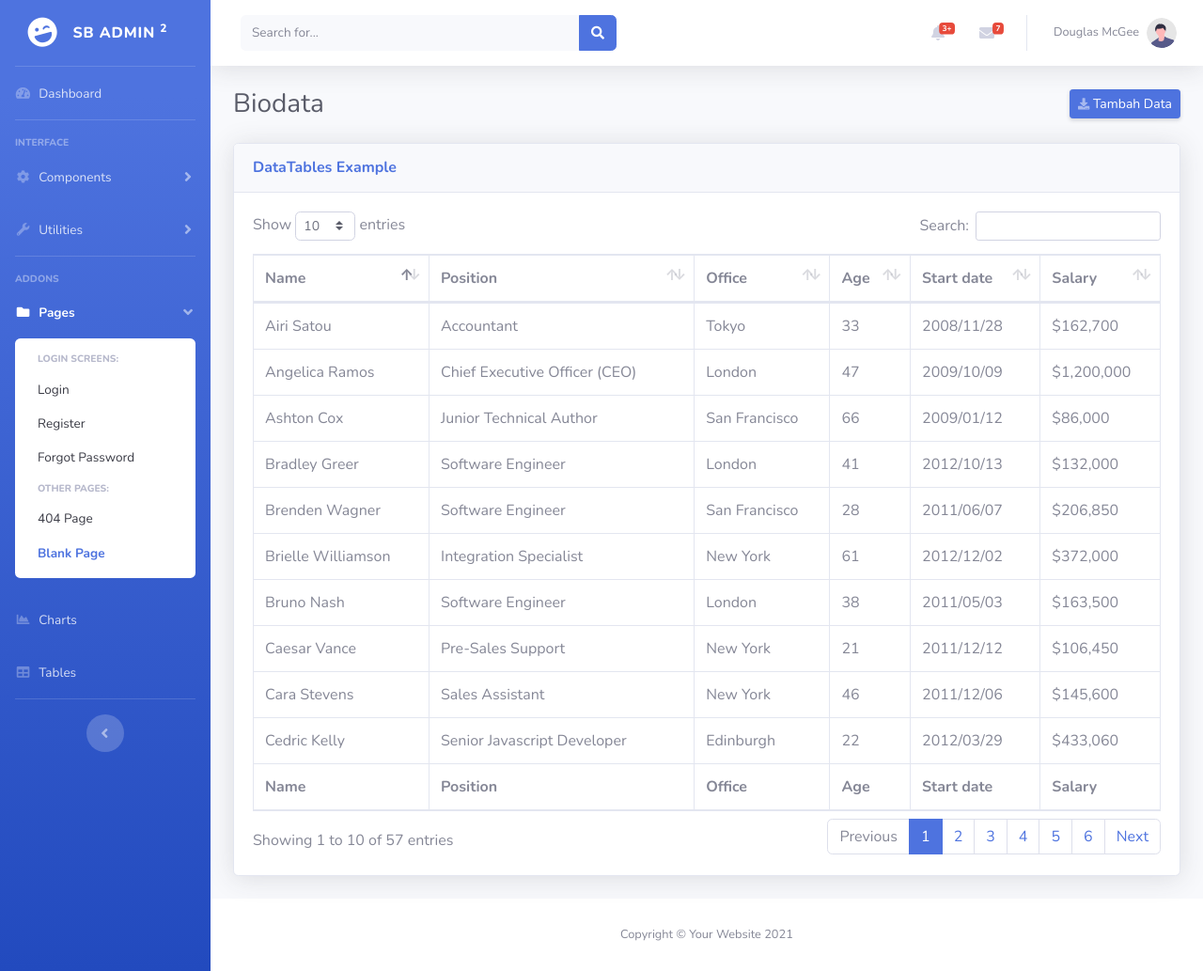
After one commit to farul666/backend-absensi, a Django app: page /biodata/ in a window 1280 px wide. The commit adds this page. Shown: the whole page at 94% size. Run offline with Django 4.2, Linux system fonts and the light colour scheme; some libraries are stand-ins or nearby versions.

Commit message:
Menambah file biodata

```diff
--- a/absensi/absensi/urls.py
+++ b/absensi/absensi/urls.py
@@ -22,5 +22,9 @@ from .import views
 urlpatterns = [
     path('admin/', admin.site.urls),
     path('', views.index),
+    path('biodata/', views.data),
+
+
+    # Route untuk Biodata
 
 ]
--- a/absensi/absensi/views.py
+++ b/absensi/absensi/views.py
@@ -3,3 +3,6 @@ from django.conf.urls.static import static
 
 def index(request):
     return render(request,'index.html')
+
+def data(request):
+    return render(request,'biodata.html')
--- a/absensi/templates/base.html
+++ b/absensi/templates/base.html
@@ -20,6 +20,10 @@
 
     <!-- Custom styles for this template-->
     <link href="{% static 'css/sb-admin-2.min.css' %}" rel="stylesheet">
+
+    <!-- Custom styles for this page -->
+    <link href="{% static 'vendor/datatables/dataTables.bootstrap4.min.css' %}" rel="stylesheet">
+
 
 </head>
 
@@ -401,6 +405,13 @@
         <!-- Custom scripts for all pages-->
         <script src="{% static 'js/sb-admin-2.min.js' %}"></script>
 
+        <!-- Page level plugins -->
+        <script src="{% static 'vendor/datatables/jquery.dataTables.min.js' %}"></script>
+        <script src="{% static 'vendor/datatables/dataTables.bootstrap4.min.js' %}"></script>
+
+        <!-- Page level custom scripts -->
+        <script src="{% static 'js/demo/datatables-demo.js' %}"></script>
+
     </body>
 
 </html>
--- /dev/null
+++ b/absensi/templates/biodata.html
@@ -0,0 +1,498 @@
+{% extends 'base.html'%}
+{% load static %}
+{% block content%}
+    <div class="d-sm-flex align-items-center justify-content-between mb-4">
+        <h1 class="h3 mb-0 text-gray-800">Biodata</h1>
+        <a href="#" class="d-none d-sm-inline-block btn btn-sm btn-primary shadow-sm"><i
+                class="fas fa-download fa-sm text-white-50"></i> Tambah Data </a>
+    </div>
+    <div class="card shadow mb-4">
+        <div class="card-header py-3">
+            <h6 class="m-0 font-weight-bold text-primary">DataTables Example</h6>
+        </div>
+        <div class="card-body">
+            <div class="table-responsive">
+                <table class="table table-bordered" id="dataTable" width="100%" cellspacing="0">
+                    <thead>
+                        <tr>
+                            <th>Name</th>
+                            <th>Position</th>
+                            <th>Office</th>
+                            <th>Age</th>
+                            <th>Start date</th>
+                            <th>Salary</th>
+                        </tr>
+                    </thead>
+                    <tfoot>
+                        <tr>
+                            <th>Name</th>
+                            <th>Position</th>
+                            <th>Office</th>
+                            <th>Age</th>
+                            <th>Start date</th>
+                            <th>Salary</th>
+                        </tr>
+                    </tfoot>
+                    <tbody>
+                        <tr>
+                            <td>Tiger Nixon</td>
+                            <td>System Architect</td>
+                            <td>Edinburgh</td>
+                            <td>61</td>
+                            <td>2011/04/25</td>
+                            <td>$320,800</td>
+                        </tr>
+                        <tr>
+                            <td>Garrett Winters</td>
+                            <td>Accountant</td>
+                            <td>Tokyo</td>
+                            <td>63</td>
+                            <td>2011/07/25</td>
+                            <td>$170,750</td>
+                        </tr>
+                        <tr>
+                            <td>Ashton Cox</td>
+                            <td>Junior Technical Author</td>
+                            <td>San Francisco</td>
+                            <td>66</td>
+                            <td>2009/01/12</td>
+                            <td>$86,000</td>
+                        </tr>
+                        <tr>
+                            <td>Cedric Kelly</td>
+                            <td>Senior Javascript Developer</td>
+                            <td>Edinburgh</td>
+                            <td>22</td>
+                            <td>2012/03/29</td>
+                            <td>$433,060</td>
+                        </tr>
+                        <tr>
+                            <td>Airi Satou</td>
+                            <td>Accountant</td>
+                            <td>Tokyo</td>
+                            <td>33</td>
+                            <td>2008/11/28</td>
+                            <td>$162,700</td>
+                        </tr>
+                        <tr>
+                            <td>Brielle Williamson</td>
+                            <td>Integration Specialist</td>
+                            <td>New York</td>
+                            <td>61</td>
+                            <td>2012/12/02</td>
+                            <td>$372,000</td>
+                        </tr>
+                        <tr>
+                            <td>Herrod Chandler</td>
+                            <td>Sales Assistant</td>
+                            <td>San Francisco</td>
+                            <td>59</td>
+                            <td>2012/08/06</td>
+                            <td>$137,500</td>
+                        </tr>
+                        <tr>
+                            <td>Rhona Davidson</td>
+                            <td>Integration Specialist</td>
+                            <td>Tokyo</td>
+                            <td>55</td>
+                            <td>2010/10/14</td>
+                            <td>$327,900</td>
+                        </tr>
+                        <tr>
+                            <td>Colleen Hurst</td>
+                            <td>Javascript Developer</td>
+                            <td>San Francisco</td>
+                            <td>39</td>
+                            <td>2009/09/15</td>
+                            <td>$205,500</td>
+                        </tr>
+                        <tr>
+                            <td>Sonya Frost</td>
+                            <td>Software Engineer</td>
+                            <td>Edinburgh</td>
+                            <td>23</td>
+                            <td>2008/12/13</td>
+                            <td>$103,600</td>
+                        </tr>
+                        <tr>
+                            <td>Jena Gaines</td>
+                            <td>Office Manager</td>
+                            <td>London</td>
+                            <td>30</td>
+                            <td>2008/12/19</td>
+                            <td>$90,560</td>
+                        </tr>
+                        <tr>
+                            <td>Quinn Flynn</td>
+                            <td>Support Lead</td>
+                            <td>Edinburgh</td>
+                            <td>22</td>
+                            <td>2013/03/03</td>
+                            <td>$342,000</td>
+                        </tr>
+                        <tr>
+                            <td>Charde Marshall</td>
+                            <td>Regional Director</td>
+                            <td>San Francisco</td>
+                            <td>36</td>
+                            <td>2008/10/16</td>
+                            <td>$470,600</td>
+                        </tr>
+                        <tr>
+                            <td>Haley Kennedy</td>
+                            <td>Senior Marketing Designer</td>
+                            <td>London</td>
+                            <td>43</td>
+                            <td>2012/12/18</td>
+                            <td>$313,500</td>
+                        </tr>
+                        <tr>
+                            <td>Tatyana Fitzpatrick</td>
+                            <td>Regional Director</td>
+                            <td>London</td>
+                            <td>19</td>
+                            <td>2010/03/17</td>
+                            <td>$385,750</td>
+                        </tr>
+                        <tr>
+                            <td>Michael Silva</td>
+                            <td>Marketing Designer</td>
+                            <td>London</td>
+                            <td>66</td>
+                            <td>2012/11/27</td>
+                            <td>$198,500</td>
+                        </tr>
+                        <tr>
+                            <td>Paul Byrd</td>
+                            <td>Chief Financial Officer (CFO)</td>
+                            <td>New York</td>
+                            <td>64</td>
+                            <td>2010/06/09</td>
+                            <td>$725,000</td>
+                        </tr>
+                        <tr>
+                            <td>Gloria Little</td>
+                            <td>Systems Administrator</td>
+                            <td>New York</td>
+                            <td>59</td>
+                            <td>2009/04/10</td>
+                            <td>$237,500</td>
+                        </tr>
+                        <tr>
+                            <td>Bradley Greer</td>
+                            <td>Software Engineer</td>
+                            <td>London</td>
+                            <td>41</td>
+                            <td>2012/10/13</td>
+                            <td>$132,000</td>
+                        </tr>
+                        <tr>
+                            <td>Dai Rios</td>
+                            <td>Personnel Lead</td>
+                            <td>Edinburgh</td>
+                            <td>35</td>
+                            <td>2012/09/26</td>
+                            <td>$217,500</td>
+                        </tr>
+                        <tr>
+                            <td>Jenette Caldwell</td>
+                            <td>Development Lead</td>
+                            <td>New York</td>
+                            <td>30</td>
+                            <td>2011/09/03</td>
+                            <td>$345,000</td>
+                        </tr>
+                        <tr>
+                            <td>Yuri Berry</td>
+                            <td>Chief Marketing Officer (CMO)</td>
+                            <td>New York</td>
+                            <td>40</td>
+                            <td>2009/06/25</td>
+                            <td>$675,000</td>
+                        </tr>
+                        <tr>
+                            <td>Caesar Vance</td>
+                            <td>Pre-Sales Support</td>
+                            <td>New York</td>
+                            <td>21</td>
+                            <td>2011/12/12</td>
+                            <td>$106,450</td>
+                        </tr>
+                        <tr>
+                            <td>Doris Wilder</td>
+                            <td>Sales Assistant</td>
+                            <td>Sidney</td>
+                            <td>23</td>
+                            <td>2010/09/20</td>
+                            <td>$85,600</td>
+                        </tr>
+                        <tr>
+                            <td>Angelica Ramos</td>
+                            <td>Chief Executive Officer (CEO)</td>
+                            <td>London</td>
+                            <td>47</td>
+                            <td>2009/10/09</td>
+                            <td>$1,200,000</td>
+                        </tr>
+                        <tr>
+                            <td>Gavin Joyce</td>
+                            <td>Developer</td>
+                            <td>Edinburgh</td>
+                            <td>42</td>
+                            <td>2010/12/22</td>
+                            <td>$92,575</td>
+                        </tr>
+                        <tr>
+                            <td>Jennifer Chang</td>
+                            <td>Regional Director</td>
+                            <td>Singapore</td>
+                            <td>28</td>
+                            <td>2010/11/14</td>
+                            <td>$357,650</td>
+                        </tr>
+                        <tr>
+                            <td>Brenden Wagner</td>
+                            <td>Software Engineer</td>
+                            <td>San Francisco</td>
+                            <td>28</td>
+                            <td>2011/06/07</td>
+                            <td>$206,850</td>
+                        </tr>
+                        <tr>
+                            <td>Fiona Green</td>
+                            <td>Chief Operating Officer (COO)</td>
+                            <td>San Francisco</td>
+                            <td>48</td>
+                            <td>2010/03/11</td>
+                            <td>$850,000</td>
+                        </tr>
+                        <tr>
+                            <td>Shou Itou</td>
+                            <td>Regional Marketing</td>
+                            <td>Tokyo</td>
+                            <td>20</td>
+                            <td>2011/08/14</td>
+                            <td>$163,000</td>
+                        </tr>
+                        <tr>
+                            <td>Michelle House</td>
+                            <td>Integration Specialist</td>
+                            <td>Sidney</td>
+                            <td>37</td>
+                            <td>2011/06/02</td>
+                            <td>$95,400</td>
+                        </tr>
+                        <tr>
+                            <td>Suki Burks</td>
+                            <td>Developer</td>
+                            <td>London</td>
+                            <td>53</td>
+                            <td>2009/10/22</td>
+                            <td>$114,500</td>
+                        </tr>
+                        <tr>
+                            <td>Prescott Bartlett</td>
+                            <td>Technical Author</td>
+                            <td>London</td>
+                            <td>27</td>
+                            <td>2011/05/07</td>
+                            <td>$145,000</td>
+                        </tr>
+                        <tr>
+                            <td>Gavin Cortez</td>
+                            <td>Team Leader</td>
+                            <td>San Francisco</td>
+                            <td>22</td>
+                            <td>2008/10/26</td>
+                            <td>$235,500</td>
+                        </tr>
+                        <tr>
+                            <td>Martena Mccray</td>
+                            <td>Post-Sales support</td>
+                            <td>Edinburgh</td>
+                            <td>46</td>
+                            <td>2011/03/09</td>
+                            <td>$324,050</td>
+                        </tr>
+                        <tr>
+                            <td>Unity Butler</td>
+                            <td>Marketing Designer</td>
+                            <td>San Francisco</td>
+                            <td>47</td>
+                            <td>2009/12/09</td>
+                            <td>$85,675</td>
+                        </tr>
+                        <tr>
+                            <td>Howard Hatfield</td>
+                            <td>Office Manager</td>
+                            <td>San Francisco</td>
+                            <td>51</td>
+                            <td>2008/12/16</td>
+                            <td>$164,500</td>
+                        </tr>
+                        <tr>
+                            <td>Hope Fuentes</td>
+                            <td>Secretary</td>
+                            <td>San Francisco</td>
+                            <td>41</td>
+                            <td>2010/02/12</td>
+                            <td>$109,850</td>
+                        </tr>
+                        <tr>
+                            <td>Vivian Harrell</td>
+                            <td>Financial Controller</td>
+                            <td>San Francisco</td>
+                            <td>62</td>
+                            <td>2009/02/14</td>
+                            <td>$452,500</td>
+                        </tr>
+                        <tr>
+                            <td>Timothy Mooney</td>
+                            <td>Office Manager</td>
+                            <td>London</td>
+                            <td>37</td>
+                            <td>2008/12/11</td>
+                            <td>$136,200</td>
+                        </tr>
+                        <tr>
+                            <td>Jackson Bradshaw</td>
+                            <td>Director</td>
+                            <td>New York</td>
+                            <td>65</td>
+                            <td>2008/09/26</td>
+                            <td>$645,750</td>
+                        </tr>
+                        <tr>
+                            <td>Olivia Liang</td>
+                            <td>Support Engineer</td>
+                            <td>Singapore</td>
+                            <td>64</td>
+                            <td>2011/02/03</td>
+                            <td>$234,500</td>
+                        </tr>
+                        <tr>
+                            <td>Bruno Nash</td>
+                            <td>Software Engineer</td>
+                            <td>London</td>
+                            <td>38</td>
+                            <td>2011/05/03</td>
+                            <td>$163,500</td>
+                        </tr>
+                        <tr>
+                            <td>Sakura Yamamoto</td>
+                            <td>Support Engineer</td>
+                            <td>Tokyo</td>
+                            <td>37</td>
+                            <td>2009/08/19</td>
+                            <td>$139,575</td>
+                        </tr>
+                        <tr>
+                            <td>Thor Walton</td>
+                            <td>Developer</td>
+                            <td>New York</td>
+                            <td>61</td>
+                            <td>2013/08/11</td>
+                            <td>$98,540</td>
+                        </tr>
+                        <tr>
+                            <td>Finn Camacho</td>
+                            <td>Support Engineer</td>
+                            <td>San Francisco</td>
+                            <td>47</td>
+                            <td>2009/07/07</td>
+                            <td>$87,500</td>
+                        </tr>
+                        <tr>
+                            <td>Serge Baldwin</td>
+                            <td>Data Coordinator</td>
+                            <td>Singapore</td>
+                            <td>64</td>
+                            <td>2012/04/09</td>
+                            <td>$138,575</td>
+                        </tr>
+                        <tr>
+                            <td>Zenaida Frank</td>
+                            <td>Software Engineer</td>
+                            <td>New York</td>
+                            <td>63</td>
+                            <td>2010/01/04</td>
+                            <td>$125,250</td>
+                        </tr>
+                        <tr>
+                            <td>Zorita Serrano</td>
+                            <td>Software Engineer</td>
+                            <td>San Francisco</td>
+                            <td>56</td>
+                            <td>2012/06/01</td>
+                            <td>$115,000</td>
+                        </tr>
+                        <tr>
+                            <td>Jennifer Acosta</td>
+                            <td>Junior Javascript Developer</td>
+                            <td>Edinburgh</td>
+                            <td>43</td>
+                            <td>2013/02/01</td>
+                            <td>$75,650</td>
+                        </tr>
+                        <tr>
+                            <td>Cara Stevens</td>
+                            <td>Sales Assistant</td>
+                            <td>New York</td>
+                            <td>46</td>
+                            <td>2011/12/06</td>
+                            <td>$145,600</td>
+                        </tr>
+                        <tr>
+                            <td>Hermione Butler</td>
+                            <td>Regional Director</td>
+                            <td>London</td>
+                            <td>47</td>
+                            <td>2011/03/21</td>
+                            <td>$356,250</td>
+                        </tr>
+                        <tr>
+                            <td>Lael Greer</td>
+                            <td>Systems Administrator</td>
+                            <td>London</td>
+                            <td>21</td>
+                            <td>2009/02/27</td>
+                            <td>$103,500</td>
+                        </tr>
+                        <tr>
+                            <td>Jonas Alexander</td>
+                            <td>Developer</td>
+                            <td>San Francisco</td>
+                            <td>30</td>
+                            <td>2010/07/14</td>
+                            <td>$86,500</td>
+                        </tr>
+                        <tr>
+                            <td>Shad Decker</td>
+                            <td>Regional Director</td>
+                            <td>Edinburgh</td>
+                            <td>51</td>
+                            <td>2008/11/13</td>
+                            <td>$183,000</td>
+                        </tr>
+                        <tr>
+                            <td>Michael Bruce</td>
+                            <td>Javascript Developer</td>
+                            <td>Singapore</td>
+                            <td>29</td>
+                            <td>2011/06/27</td>
+                            <td>$183,000</td>
+                        </tr>
+                        <tr>
+                            <td>Donna Snider</td>
+                            <td>Customer Support</td>
+                            <td>New York</td>
+                            <td>27</td>
+                            <td>2011/01/25</td>
+                            <td>$112,000</td>
+                        </tr>
+                    </tbody>
+                </table>
+            </div>
+        </div>
+    </div>
+{% endblock %}
```
